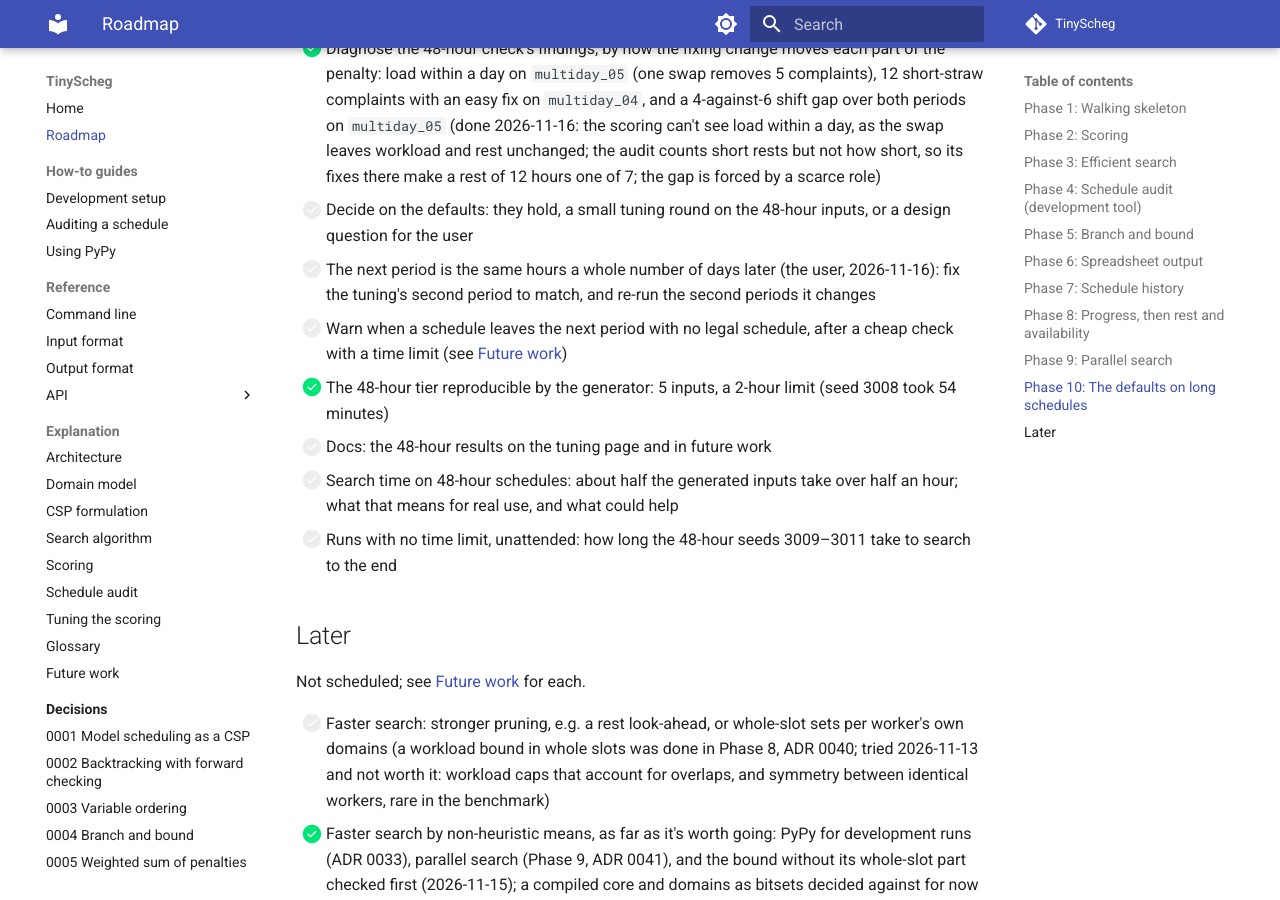
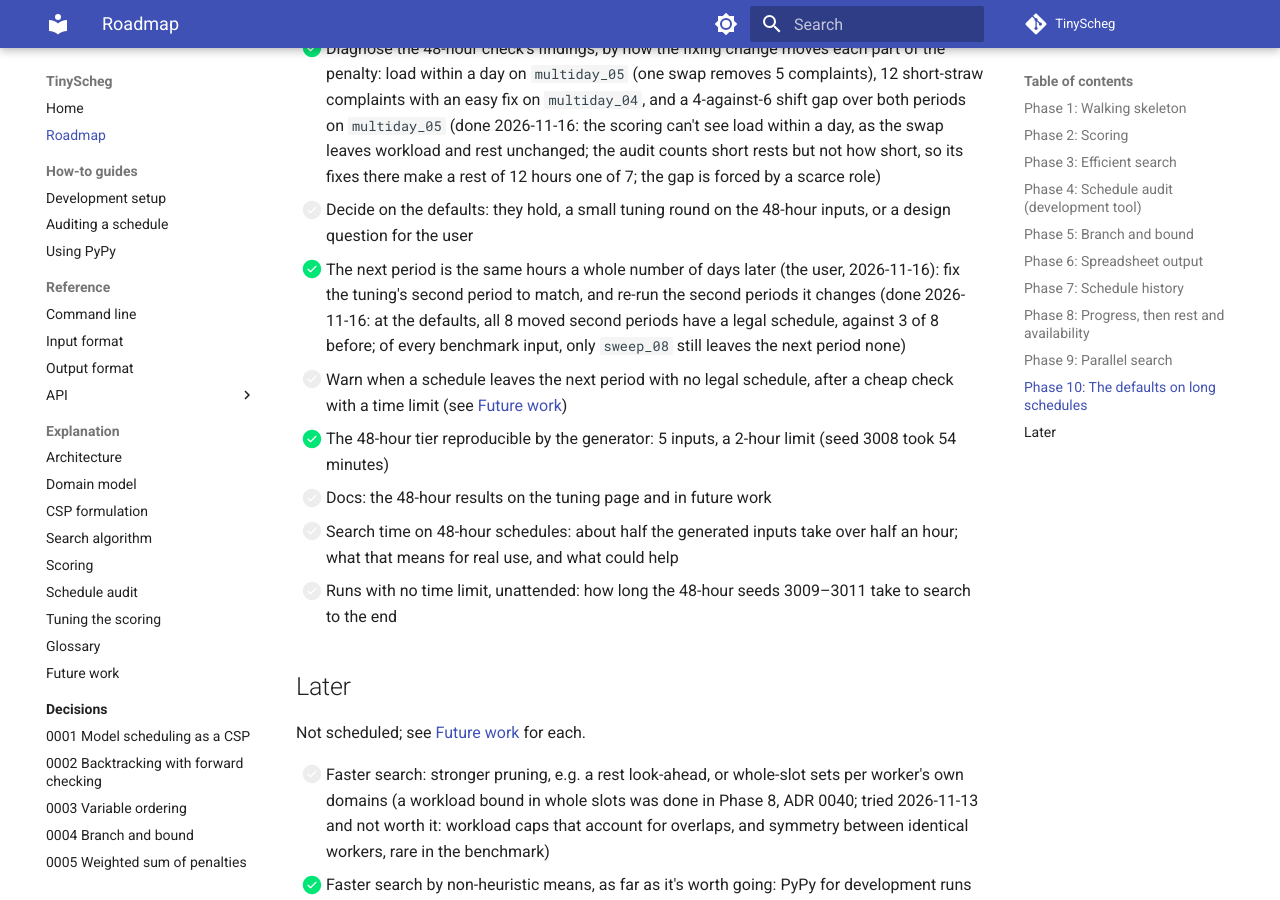
Before and after one commit to 3-kids-wearing-a-trenchcoat/TinyScheg, an MkDocs documentation site: the page built from docs/roadmap.md, in a window 1280 px wide and 900 px high, scrolled down 6419 px. Built offline with MkDocs 1.6.1 and Material for MkDocs 9.7.7, drawn with Linux system fonts in a browser that asks for light colours; comment, search, counter and statistics services are not loaded.

Commit message:
Roadmap: Phase 10, the tuning's second period as the same hours a day later done: at the defaults, all 8 moved second periods have a legal schedule (3 of 8 before); only sweep_08 still leaves the next period none
Co-Authored-By: Claude Opus 5.5 <noreply@anthropic.com>
Claude-Session: https://claude.ai/code/session_01F2KXFqzbHQdADpTZjkZwjF

```diff
--- a/docs/roadmap.md
+++ b/docs/roadmap.md
@@ -224,8 +224,10 @@ check turned up (planned 2026-11-16). Runs with no time limit come last.
       how short, so its fixes there make a rest of 12 hours one of 7; the gap is forced by a scarce role)
 - [ ] Decide on the defaults: they hold, a small tuning round on the 48-hour inputs, or a design question for the
       user
-- [ ] The next period is the same hours a whole number of days later (the user, 2026-11-16): fix the tuning's
-      second period to match, and re-run the second periods it changes
+- [x] The next period is the same hours a whole number of days later (the user, 2026-11-16): fix the tuning's
+      second period to match, and re-run the second periods it changes (done 2026-11-16: at the defaults, all 8
+      moved second periods have a legal schedule, against 3 of 8 before; of every benchmark input, only `sweep_08`
+      still leaves the next period none)
 - [ ] Warn when a schedule leaves the next period with no legal schedule, after a cheap check with a time limit
       (see [Future work](explanation/future-work.md#a-schedule-that-leaves-the-next-one-with-no-legal-schedule))
 - [x] The 48-hour tier reproducible by the generator: 5 inputs, a 2-hour limit (seed 3008 took 54 minutes)
```
